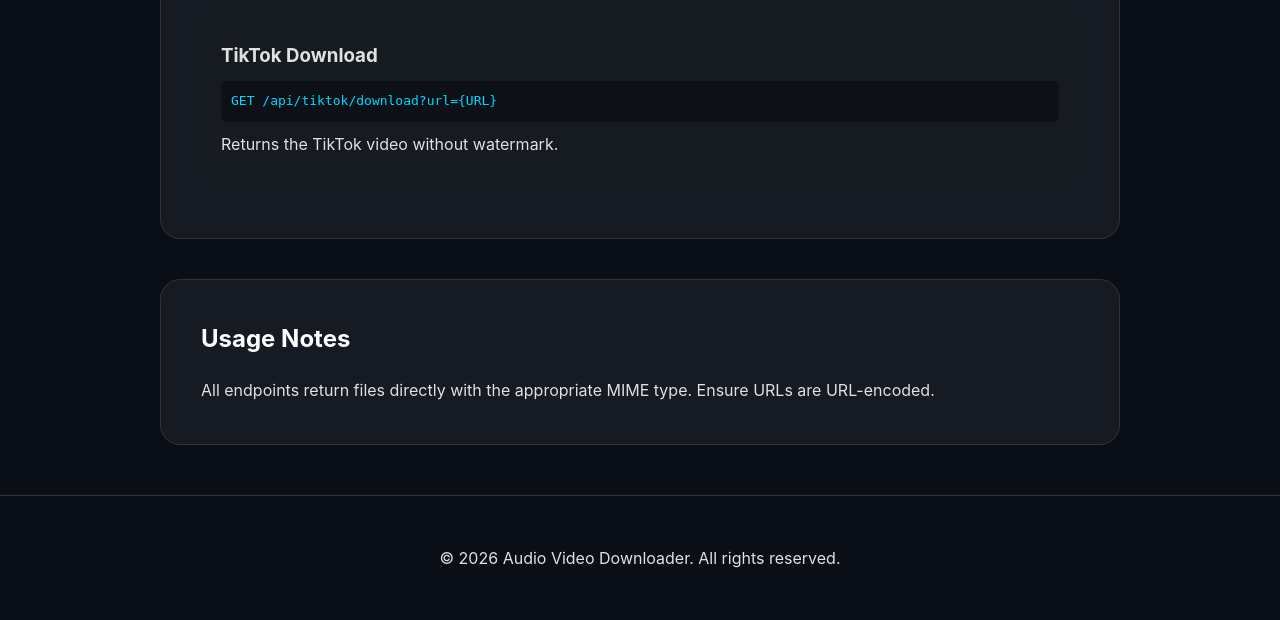
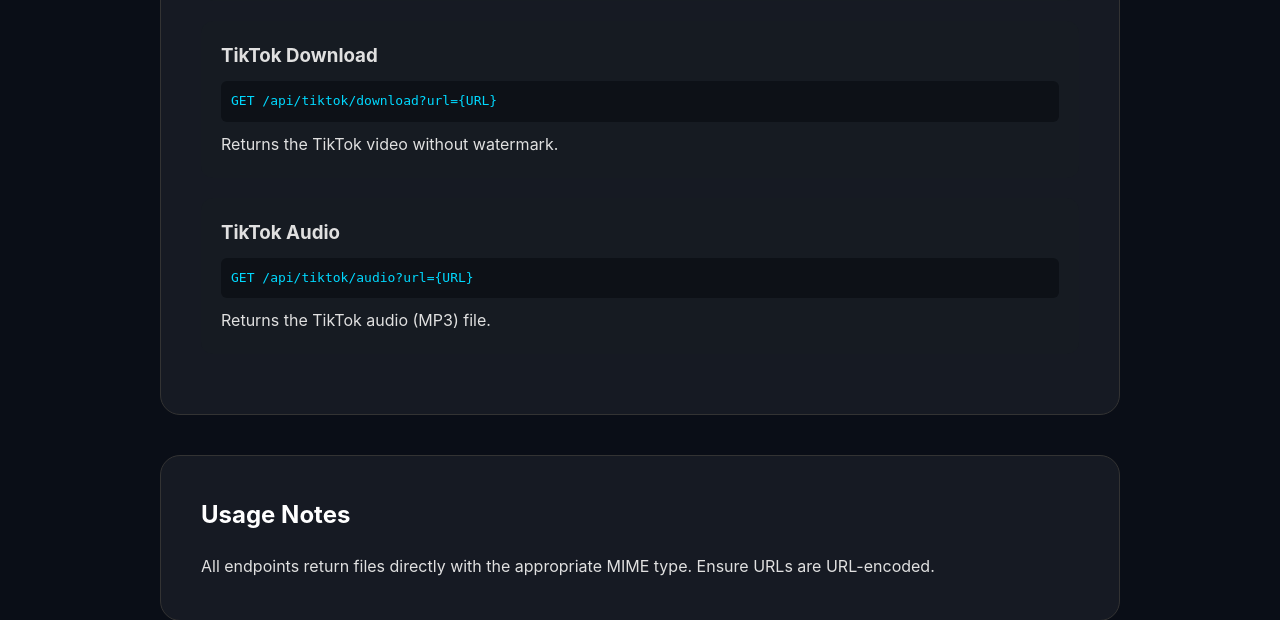
Before and after one commit to yaraya202/Yt-tk-downloader, a Flask app: page /api-docs in a window 1280 px wide. Shown: the part 891-1511 px from the top of the page. Before the commit the page ends 1459 px from the top, so only its background shows below. Run offline with Flask 3, Linux system fonts and the light colour scheme.

Commit message:
Add ability to download TikTok audio files
Implement new API endpoint and UI elements to enable downloading TikTok audio as MP3 files.

Replit-Commit-Author: Agent
Replit-Commit-Session-Id: 67dbc0d5-4a33-40fa-a935-cd5b4eb522c8
Replit-Commit-Checkpoint-Type: intermediate_checkpoint
Replit-Commit-Event-Id: 942923cd-300d-483d-a974-1f434a63c457
Replit-Commit-Screenshot-Url: https://storage.googleapis.com/screenshot-production-us-central1/58508646-5343-4c7a-999d-b1e291791c2d/67dbc0d5-4a33-40fa-a935-cd5b4eb522c8/v7HeDv8
Replit-Helium-Checkpoint-Created: true

```diff
--- a/app.py
+++ b/app.py
@@ -148,6 +148,29 @@ def tiktok_download():
         return jsonify({'error': 'API error'}), 500
     except Exception as e: return jsonify({'error': str(e)}), 500
 
+@app.route('/api/tiktok/audio')
+def tiktok_audio():
+    url = request.args.get('url')
+    if not url: return jsonify({'error': 'URL required'}), 400
+    try:
+        data = requests.get(f"https://tikwm.com/api/?url={url}").json()
+        if data.get('code') == 0:
+            audio_url = data['data']['music']
+            title = data['data'].get('title', 'tiktok_audio')
+            clean_title = re.sub(r'[^\w\s-]', '', title)[:50].strip() or "tiktok_audio"
+            audio_res = requests.get(audio_url, stream=True)
+            temp_dir = tempfile.mkdtemp()
+            audio_path = os.path.join(temp_dir, "audio.mp3")
+            with open(audio_path, 'wb') as f:
+                for chunk in audio_res.iter_content(chunk_size=8192): f.write(chunk)
+            @after_this_request
+            def cleanup(response):
+                shutil.rmtree(temp_dir, ignore_errors=True)
+                return response
+            return send_file(audio_path, as_attachment=True, download_name=f"{clean_title}.mp3", mimetype='audio/mpeg')
+        return jsonify({'error': 'API error'}), 500
+    except Exception as e: return jsonify({'error': str(e)}), 500
+
 @app.route('/health')
 def health():
     return "OK"
--- a/templates/api.html
+++ b/templates/api.html
@@ -30,6 +30,12 @@
         <div class="endpoint"><code>GET /api/tiktok/download?url={URL}</code></div>
         <p>Returns the TikTok video without watermark.</p>
     </div>
+
+    <div class="doc-card">
+        <h3>TikTok Audio</h3>
+        <div class="endpoint"><code>GET /api/tiktok/audio?url={URL}</code></div>
+        <p>Returns the TikTok audio (MP3) file.</p>
+    </div>
 </section>
 
 <section class="info-section">
--- a/templates/base.html
+++ b/templates/base.html
@@ -178,6 +178,12 @@
             if (!url) return alert('Please enter URL');
             window.location.href = `${BASE_URL}/api/tiktok/download?url=${encodeURIComponent(url)}`;
         }
+
+        async function downloadTikTokAudio() {
+            const url = document.getElementById('tiktok-url').value;
+            if (!url) return alert('Please enter URL');
+            window.location.href = `${BASE_URL}/api/tiktok/audio?url=${encodeURIComponent(url)}`;
+        }
     </script>
 </body>
 </html>
--- a/templates/tiktok.html
+++ b/templates/tiktok.html
@@ -8,9 +8,10 @@
 
 <section class="main-section">
     <div class="test-form">
-        <input type="text" id="tiktok-url" placeholder="Paste TikTok URL here..." value="https://vt.tiktok.com/ZSfwk7dhv/">
+        <input type="text" id="tiktok-url" placeholder="Paste TikTok URL here..." value="">
         <div class="btn-group">
             <button class="btn btn-dark" onclick="downloadTikTok()"><i class="fas fa-download"></i> Download Video (No Watermark)</button>
+            <button class="btn btn-blue" onclick="downloadTikTokAudio()"><i class="fas fa-music"></i> Download Audio (MP3)</button>
         </div>
     </div>
 </section>
```
